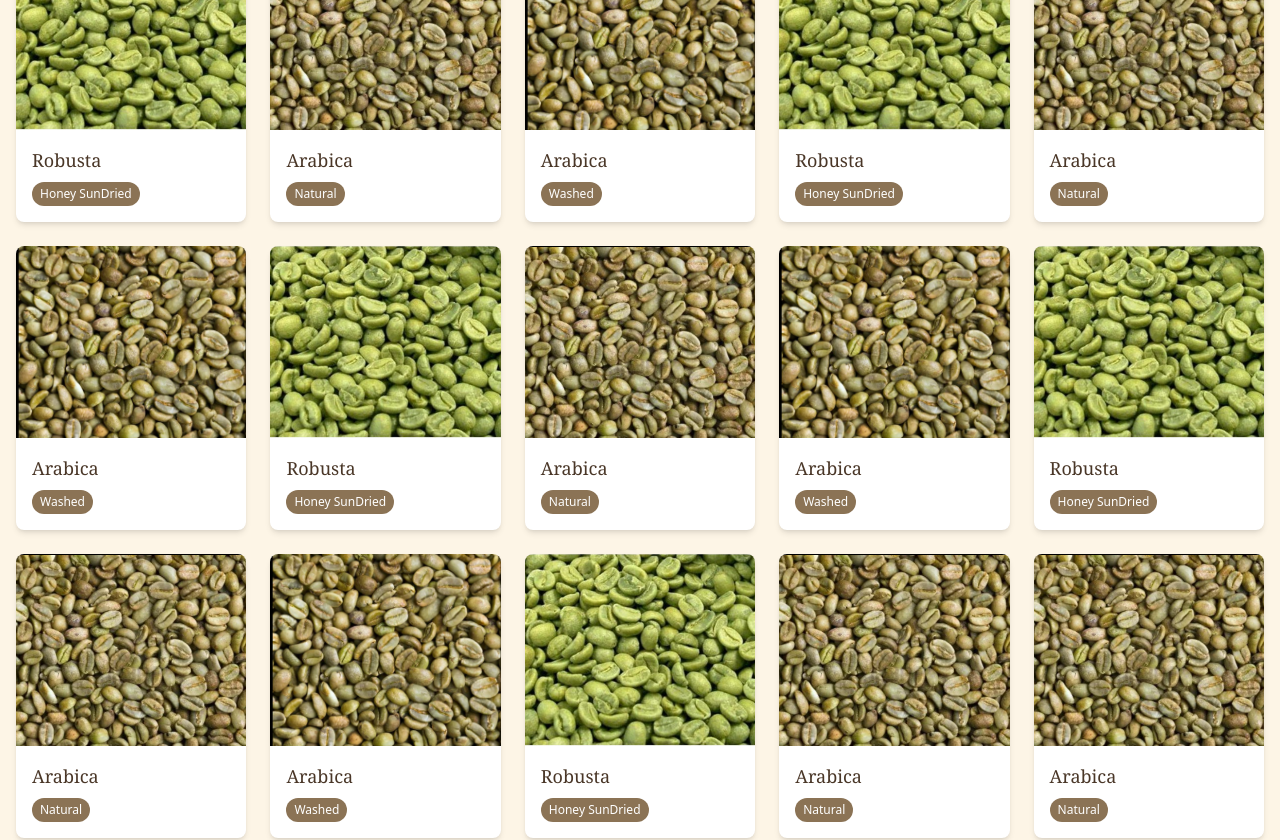
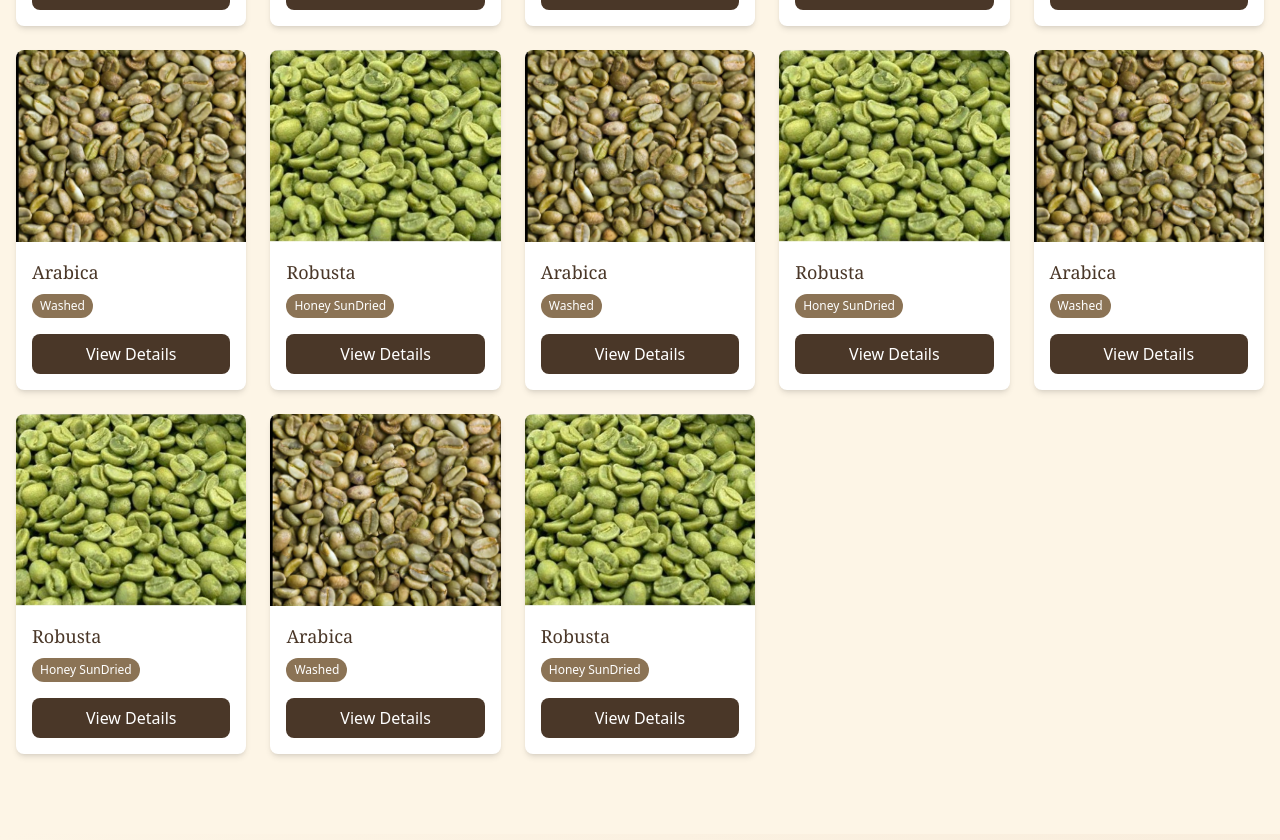
Before and after one commit to Anudepp/Cabinet-of-Coffee-Affairs, a React (Vite) app: page / in a window 1280 px wide. Shown: the part 2960-3800 px from the top of the page. Built offline with nearby package versions, Linux system fonts and the light colour scheme.

Commit message:
feature product details modal

```diff
--- a/package.json
+++ b/package.json
@@ -10,6 +10,7 @@
     "preview": "vite preview"
   },
   "dependencies": {
+    "@headlessui/react": "^2.2.0",
     "framer-motion": "^12.5.0",
     "lucide-react": "^0.344.0",
     "react": "^18.3.1",
--- a/src/components/Products.tsx
+++ b/src/components/Products.tsx
@@ -1,211 +1,203 @@
+import { useState, Fragment } from "react";
 import { motion } from "framer-motion";
+import { Dialog, Transition } from "@headlessui/react";
 
-// Sample expanded product data
 const products = [
   {
     id: 1,
     name: "Arabica Plantation AA",
     type: "Arabica",
     process: "Washed",
+    Area: "Central Highlands",
+    Altitude: "1200-1800m",
     characteristics: ["Floral aroma", "Medium acidity", "Caramel finish"],
-    image: "/1.png"
+    image: "/1.png",
   },
   {
     id: 2,
-    name: "Arabica Plantation AA",
+    name: "Robusta Plantation AA",
     type: "Robusta",
     process: "Honey SunDried",
-    characteristics: ["Floral aroma", "Medium acidity", "Caramel finish"],
-    image: "/2.png"
-  },
-  {
-    id: 3,
-    name: "Arabica Plantation AA",
-    type: "Arabica",
-    process: "Natural",
-    characteristics: ["Floral aroma", "Medium acidity", "Caramel finish"],
-    image: "/3.png"
+    Area: "Northern Highlands",
+    Altitude: "1100-1400m",
+    characteristics: ["Bold flavor", "Strong body", "Chocolate notes"],
+    image: "/2.png",
   },
   {
     id: 1,
     name: "Arabica Plantation AA",
     type: "Arabica",
     process: "Washed",
+    Area: "Central Highlands",
+    Altitude: "1200-1800m",
     characteristics: ["Floral aroma", "Medium acidity", "Caramel finish"],
-    image: "/1.png"
+    image: "/1.png",
   },
   {
     id: 2,
-    name: "Arabica Plantation AA",
+    name: "Robusta Plantation AA",
     type: "Robusta",
     process: "Honey SunDried",
-    characteristics: ["Floral aroma", "Medium acidity", "Caramel finish"],
-    image: "/2.png"
-  },
-  {
-    id: 3,
-    name: "Arabica Plantation AA",
-    type: "Arabica",
-    process: "Natural",
-    characteristics: ["Floral aroma", "Medium acidity", "Caramel finish"],
-    image: "/3.png"
+    Area: "Northern Highlands",
+    Altitude: "1100-1400m",
+    characteristics: ["Bold flavor", "Strong body", "Chocolate notes"],
+    image: "/2.png",
   },
   {
     id: 1,
     name: "Arabica Plantation AA",
     type: "Arabica",
     process: "Washed",
+    Area: "Central Highlands",
+    Altitude: "1200-1800m",
     characteristics: ["Floral aroma", "Medium acidity", "Caramel finish"],
-    image: "/1.png"
+    image: "/1.png",
   },
   {
     id: 2,
-    name: "Arabica Plantation AA",
+    name: "Robusta Plantation AA",
     type: "Robusta",
     process: "Honey SunDried",
-    characteristics: ["Floral aroma", "Medium acidity", "Caramel finish"],
-    image: "/2.png"
-  },
-  {
-    id: 3,
-    name: "Arabica Plantation AA",
-    type: "Arabica",
-    process: "Natural",
-    characteristics: ["Floral aroma", "Medium acidity", "Caramel finish"],
-    image: "/3.png"
+    Area: "Northern Highlands",
+    Altitude: "1100-1400m",
+    characteristics: ["Bold flavor", "Strong body", "Chocolate notes"],
+    image: "/2.png",
   },
   {
     id: 1,
     name: "Arabica Plantation AA",
     type: "Arabica",
     process: "Washed",
+    Area: "Central Highlands",
+    Altitude: "1200-1800m",
     characteristics: ["Floral aroma", "Medium acidity", "Caramel finish"],
-    image: "/1.png"
+    image: "/1.png",
   },
   {
     id: 2,
-    name: "Arabica Plantation AA",
+    name: "Robusta Plantation AA",
     type: "Robusta",
     process: "Honey SunDried",
-    characteristics: ["Floral aroma", "Medium acidity", "Caramel finish"],
-    image: "/2.png"
-  },
-  {
-    id: 3,
-    name: "Arabica Plantation AA",
-    type: "Arabica",
-    process: "Natural",
-    characteristics: ["Floral aroma", "Medium acidity", "Caramel finish"],
-    image: "/3.png"
+    Area: "Northern Highlands",
+    Altitude: "1100-1400m",
+    characteristics: ["Bold flavor", "Strong body", "Chocolate notes"],
+    image: "/2.png",
   },
   {
     id: 1,
     name: "Arabica Plantation AA",
     type: "Arabica",
     process: "Washed",
+    Area: "Central Highlands",
+    Altitude: "1200-1800m",
     characteristics: ["Floral aroma", "Medium acidity", "Caramel finish"],
-    image: "/1.png"
+    image: "/1.png",
   },
   {
     id: 2,
-    name: "Arabica Plantation AA",
+    name: "Robusta Plantation AA",
     type: "Robusta",
     process: "Honey SunDried",
-    characteristics: ["Floral aroma", "Medium acidity", "Caramel finish"],
-    image: "/2.png"
-  },
-  {
-    id: 3,
-    name: "Arabica Plantation AA",
-    type: "Arabica",
-    process: "Natural",
-    characteristics: ["Floral aroma", "Medium acidity", "Caramel finish"],
-    image: "/3.png"
+    Area: "Northern Highlands",
+    Altitude: "1100-1400m",
+    characteristics: ["Bold flavor", "Strong body", "Chocolate notes"],
+    image: "/2.png",
   },
   {
     id: 1,
     name: "Arabica Plantation AA",
     type: "Arabica",
     process: "Washed",
+    Area: "Central Highlands",
+    Altitude: "1200-1800m",
     characteristics: ["Floral aroma", "Medium acidity", "Caramel finish"],
-    image: "/1.png"
+    image: "/1.png",
   },
   {
     id: 2,
-    name: "Arabica Plantation AA",
+    name: "Robusta Plantation AA",
     type: "Robusta",
     process: "Honey SunDried",
-    characteristics: ["Floral aroma", "Medium acidity", "Caramel finish"],
-    image: "/2.png"
-  },
-  {
-    id: 3,
-    name: "Arabica Plantation AA",
-    type: "Arabica",
-    process: "Natural",
-    characteristics: ["Floral aroma", "Medium acidity", "Caramel finish"],
-    image: "/3.png"
+    Area: "Northern Highlands",
+    Altitude: "1100-1400m",
+    characteristics: ["Bold flavor", "Strong body", "Chocolate notes"],
+    image: "/2.png",
   },
   {
     id: 1,
     name: "Arabica Plantation AA",
     type: "Arabica",
     process: "Washed",
+    Area: "Central Highlands",
+    Altitude: "1200-1800m",
     characteristics: ["Floral aroma", "Medium acidity", "Caramel finish"],
-    image: "/1.png"
+    image: "/1.png",
   },
   {
     id: 2,
-    name: "Arabica Plantation AA",
+    name: "Robusta Plantation AA",
     type: "Robusta",
     process: "Honey SunDried",
-    characteristics: ["Floral aroma", "Medium acidity", "Caramel finish"],
-    image: "/2.png"
-  },
-  {
-    id: 3,
-    name: "Arabica Plantation AA",
-    type: "Arabica",
-    process: "Natural",
-    characteristics: ["Floral aroma", "Medium acidity", "Caramel finish"],
-    image: "/3.png"
+    Area: "Northern Highlands",
+    Altitude: "1100-1400m",
+    characteristics: ["Bold flavor", "Strong body", "Chocolate notes"],
+    image: "/2.png",
   },
   {
     id: 1,
     name: "Arabica Plantation AA",
     type: "Arabica",
     process: "Washed",
+    Area: "Central Highlands",
+    Altitude: "1200-1800m",
     characteristics: ["Floral aroma", "Medium acidity", "Caramel finish"],
-    image: "/1.png"
+    image: "/1.png",
   },
   {
     id: 2,
-    name: "Arabica Plantation AA",
+    name: "Robusta Plantation AA",
     type: "Robusta",
     process: "Honey SunDried",
-    characteristics: ["Floral aroma", "Medium acidity", "Caramel finish"],
-    image: "/2.png"
+    Area: "Northern Highlands",
+    Altitude: "1100-1400m",
+    characteristics: ["Bold flavor", "Strong body", "Chocolate notes"],
+    image: "/2.png",
   },
   {
-    id: 3,
+    id: 1,
     name: "Arabica Plantation AA",
     type: "Arabica",
-    process: "Natural",
+    process: "Washed",
+    Area: "Central Highlands",
+    Altitude: "1200-1800m",
     characteristics: ["Floral aroma", "Medium acidity", "Caramel finish"],
-    image: "/3.png"
+    image: "/1.png",
   },
   {
-    id: 3,
-    name: "Arabica Plantation AA",
-    type: "Arabica",
-    process: "Natural",
-    characteristics: ["Floral aroma", "Medium acidity", "Caramel finish"],
-    image: "/3.png"
+    id: 2,
+    name: "Robusta Plantation AA",
+    type: "Robusta",
+    process: "Honey SunDried",
+    Area: "Northern Highlands",
+    Altitude: "1100-1400m",
+    characteristics: ["Bold flavor", "Strong body", "Chocolate notes"],
+    image: "/2.png",
   },
-
 ];
 
 export default function Products() {
+  const [selectedProduct, setSelectedProduct] = useState(null);
+
+  const handleRequestSample = () => {
+    setSelectedProduct(null); // Close modal first
+
+    setTimeout(() => {
+      const contactSection = document.getElementById("contact");
+      if (contactSection) {
+        contactSection.scrollIntoView({ behavior: "smooth" });
+      }
+    }, 300); // Delay ensures smooth UX
+  };
 
   return (
     <section id="products" className="bg-[#fdf5e6] py-20 px-4">
@@ -214,7 +206,6 @@ export default function Products() {
           Our Premium Coffee Selection
         </h2>
 
-        {/* Product Grid */}
         <div className="grid grid-cols-2 md:grid-cols-3 lg:grid-cols-5 gap-6">
           {products.map((product) => (
             <motion.div
@@ -222,23 +213,72 @@ export default function Products() {
               whileHover={{ y: -5 }}
               className="bg-white rounded-lg shadow-md overflow-hidden cursor-pointer"
             >
-              <img
-                src={product.image}
-                alt={product.name}
-                className="w-full h-48 object-cover"
-              />
+              <img src={product.image} alt={product.name} className="w-full h-48 object-cover" />
               <div className="p-4">
-                <h3 className="font-serif text-lg text-[#4a3728]">
-                  {product.type}
-                </h3>
+                <h3 className="font-serif text-lg text-[#4a3728]">{product.type}</h3>
                 <span className="inline-block mt-2 px-2 py-1 text-xs rounded-full bg-[#8b7355] text-white">
                   {product.process}
                 </span>
+                <button
+                  onClick={() => setSelectedProduct(product)}
+                  className="mt-4 block w-full bg-[#4a3728] text-white py-2 rounded-lg hover:bg-[#8b7355]"
+                >
+                  View Details
+                </button>
               </div>
             </motion.div>
           ))}
         </div>
       </div>
+
+      {/* Modal */}
+      <Transition appear show={selectedProduct !== null} as={Fragment}>
+        <Dialog as="div" className="fixed inset-0 z-50 flex items-center justify-center bg-black bg-opacity-50" onClose={() => setSelectedProduct(null)}>
+          <Transition.Child
+            as={Fragment}
+            enter="transition-opacity duration-200"
+            enterFrom="opacity-0"
+            enterTo="opacity-100"
+            leave="transition-opacity duration-200"
+            leaveFrom="opacity-100"
+            leaveTo="opacity-0"
+          >
+            <div className="bg-white p-6 rounded-lg shadow-lg max-w-md w-full">
+              {selectedProduct && (
+                <>
+                  <h2 className="text-2xl font-serif text-[#4a3728] mb-4">{selectedProduct.name}</h2>
+                  <h3 className="text-lg font-semibold">Tasting Notes</h3>
+                  <ul className="list-disc ml-5 mb-4">
+                    {selectedProduct.characteristics.map((note, index) => (
+                      <li key={index}>{note}</li>
+                    ))}
+                  </ul>
+                  <h3 className="text-lg font-semibold">Specifications</h3>
+                  <p><strong>Type:</strong> {selectedProduct.type}</p>
+                  <p><strong>Process:</strong> {selectedProduct.process}</p>
+                  <p><strong>Area:</strong> {selectedProduct.Area}</p>
+                  <p><strong>Altitude:</strong> {selectedProduct.Altitude}</p>
+
+                  <div className="flex justify-between mt-4">
+                    <button
+                      onClick={handleRequestSample}
+                      className="bg-[#8b7355] text-white px-4 py-2 rounded-md"
+                    >
+                      Request a Sample
+                    </button>
+                    <button
+                      className="bg-gray-500 text-white px-4 py-2 rounded-md"
+                      onClick={() => setSelectedProduct(null)}
+                    >
+                      Close
+                    </button>
+                  </div>
+                </>
+              )}
+            </div>
+          </Transition.Child>
+        </Dialog>
+      </Transition>
     </section>
   );
 }
```
Also changed, not shown: 1 other file (tests, documents, lock files or other folders).
